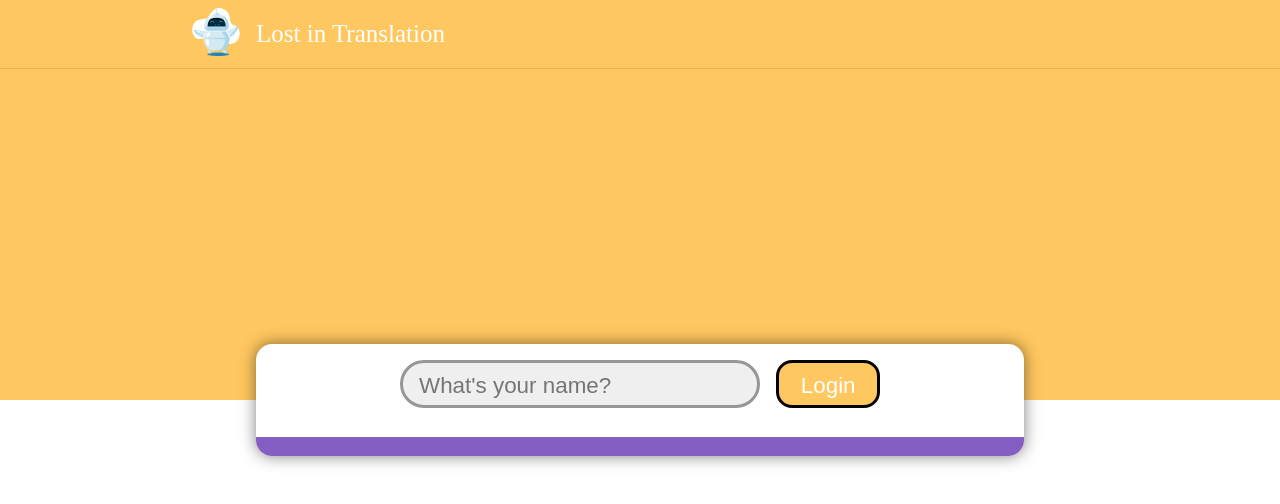
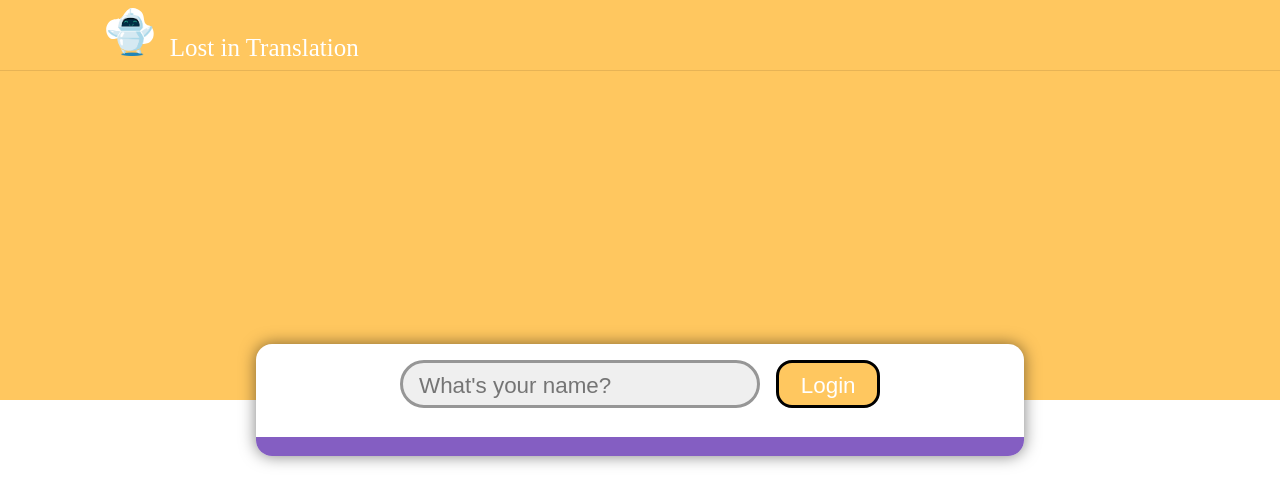
Before and after one commit to CasaRol/lost-in-translation, a React (Create React App) app: page /profile in a window 1280 px wide. Shown: the top 504 px of the page. Built offline with nearby package versions, Linux system fonts and the light colour scheme; a web font is replaced by a local one.

Commit message:
refactor: Removed unused variable in profile and added a link to the application logo to go to main page

```diff
--- a/src/components/AppHeader.js
+++ b/src/components/AppHeader.js
@@ -29,13 +29,17 @@ function AppHeader(props) {
 		<>
 			<header className="headerMain">
 				<div className="headerTop">
-					<div className="logoSplash">
-						<img className="logoRobot" src={logo} alt="logoRobot" />
-					</div>
-					<div className="headerTitle">Lost in Translation</div>
+					<Link to="/">
+						<div className="logoSplash">
+							<img className="logoRobot" src={logo} alt="logoRobot" />
+						</div>
+
+						<div className="headerTitle">Lost in Translation</div>
+					</Link>
 					{props.username && userIcon}
 					{props.username && logoutIcon}
 				</div>
+
 				<hr />
 			</header>
 		</>
--- a/src/components/Profile.js
+++ b/src/components/Profile.js
@@ -2,8 +2,8 @@ import { useState } from "react"
 import { getStorage } from "../utils/localStorage"
 import "../assets/styles/Profile.css"
 
-function Profile({username}) {
-	const [translations, setTranslations] = useState(getStorage("translations"))
+function Profile({ username }) {
+    const [translations] = useState(getStorage("translations"))
 
     return (
         <>
```
Lines whose indentation alone changed are shown as unchanged.
